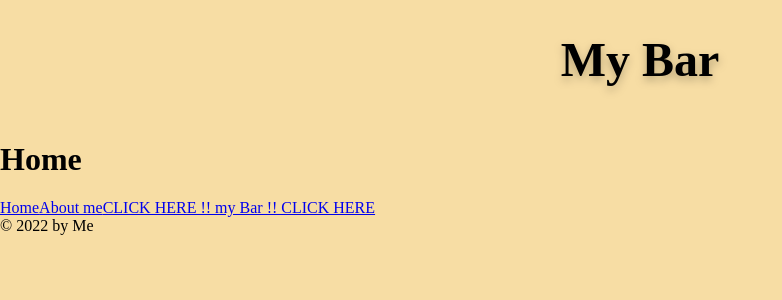
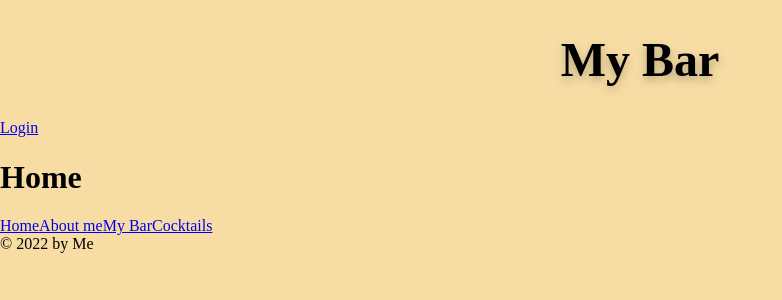
Before and after one commit to nikstaaar/capstone-project, a Next.js app: page / in a window 1280 px wide. Shown: the top 300 px of the page, without its empty margins (0-782 px from the left). Built offline with nearby package versions, Linux system fonts and the light colour scheme; no server answers.

Commit message:
add next auth

```diff
--- a/package.json
+++ b/package.json
@@ -24,6 +24,7 @@
     "mongoose": "^6.6.1",
     "nanoid": "3.3.4",
     "next": "12.2.5",
+    "next-auth": "^4.12.2",
     "react": "18.2.0",
     "react-dom": "18.2.0",
     "styled-components": "5.3.5",
--- a/src/components/Footer.js
+++ b/src/components/Footer.js
@@ -6,7 +6,8 @@ export default function Footer() {
 			<nav>
 				<Link href="/">Home</Link>
 				<Link href="/about">About me</Link>
-				<Link href="/bar">CLICK HERE !! my Bar !! CLICK HERE</Link>
+				<Link href="/bar">My Bar</Link>
+				<Link href="/cocktails">Cocktails</Link>
 			</nav>
 			<div>© 2022 by Me</div>
 		</footer>
--- a/src/pages/_app.js
+++ b/src/pages/_app.js
@@ -1,10 +1,14 @@
+import {SessionProvider} from 'next-auth/react';
+
 import {GlobalStyle} from '../styles';
 
-export default function App({Component, pageProps}) {
+export default function App({Component, pageProps: {session, ...pageProps}}) {
 	return (
 		<>
-			<GlobalStyle />
-			<Component {...pageProps} />
+			<SessionProvider session={session}>
+				<GlobalStyle />
+				<Component {...pageProps} />
+			</SessionProvider>
 		</>
 	);
 }
--- a/src/pages/index.js
+++ b/src/pages/index.js
@@ -1,14 +1,28 @@
+import {useSession, signIn, signOut} from 'next-auth/react';
 import Head from 'next/head';
 
 import Layout from '../components/Layout';
 
 export default function HomePage() {
+	const {data: session} = useSession();
 	return (
 		<Layout>
 			<Head>
 				<title key="title">My Project</title>
 				<meta key="description" name="description" content="This is my project" />
 			</Head>
+			{session ? (
+				<>
+					<span>Hallo </span> <span>{session.user.name}</span>
+					<a href="#" onClick={signOut}>
+						Logout
+					</a>
+				</>
+			) : (
+				<a href="#" onClick={signIn}>
+					Login
+				</a>
+			)}
 			<h1>Home</h1>
 		</Layout>
 	);
```
Also changed, not shown: src/pages/api/auth/[...nextauth].js (added, +13 -0 lines), 2 other files (tests, documents, lock files or other folders).
